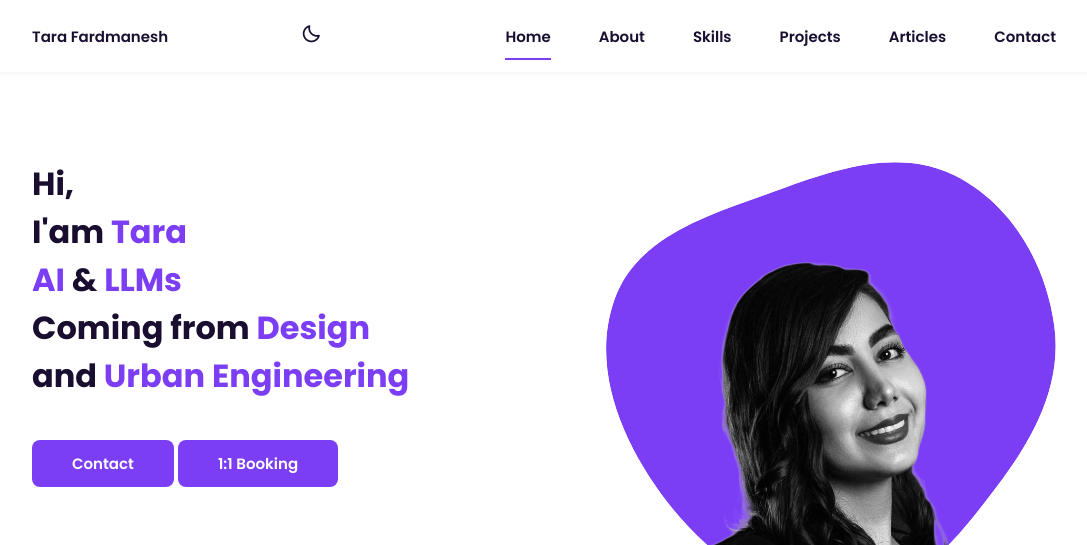
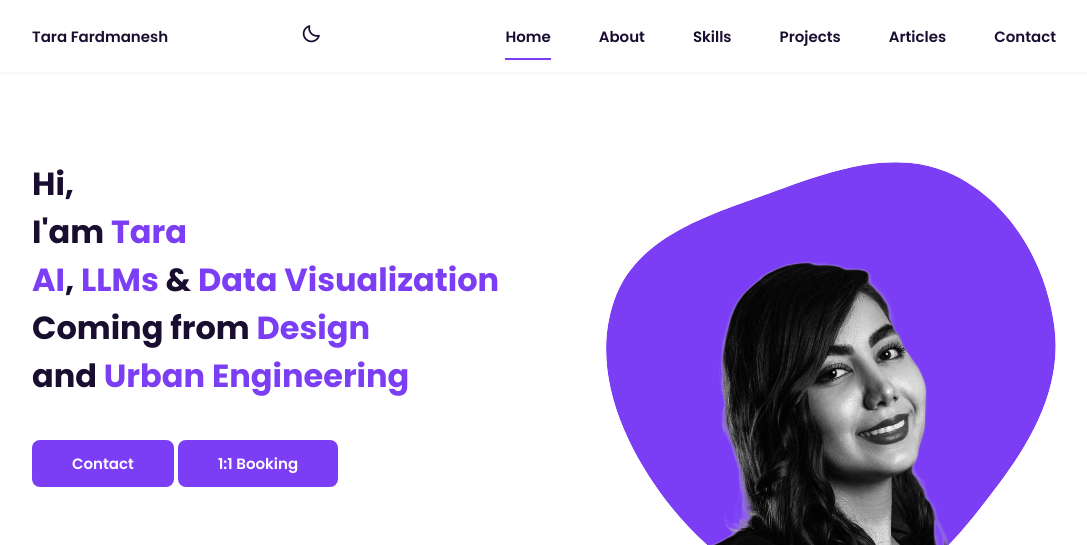
Before and after one commit to tarafard/portfolio, a plain HTML site: page index.html in a window 1280 px wide. Shown: the top 545 px of the page, without its empty margins (96-1183 px from the left). Drawn offline with nearby package versions, Linux system fonts and the light colour scheme.

Commit message:
Fix Title

```diff
--- a/index.html
+++ b/index.html
@@ -61,7 +61,7 @@
                     <h1 class="home__title">
                         Hi,<br>
                         I'am <span class="home__title-color">Tara</span><br>
-                        <span class="home__title-color">AI</span> & <span class="home__title-color">LLMs</span> <br>
+                        <span class="home__title-color">AI</span>, <span class="home__title-color">LLMs</span>  & <span class="home__title-color">Data Visualization</span>    <br>
                         Coming from <span class="home__title-color">Design</span> <br>
                         and <span class="home__title-color">Urban Engineering</span>
                     </h1>
```
